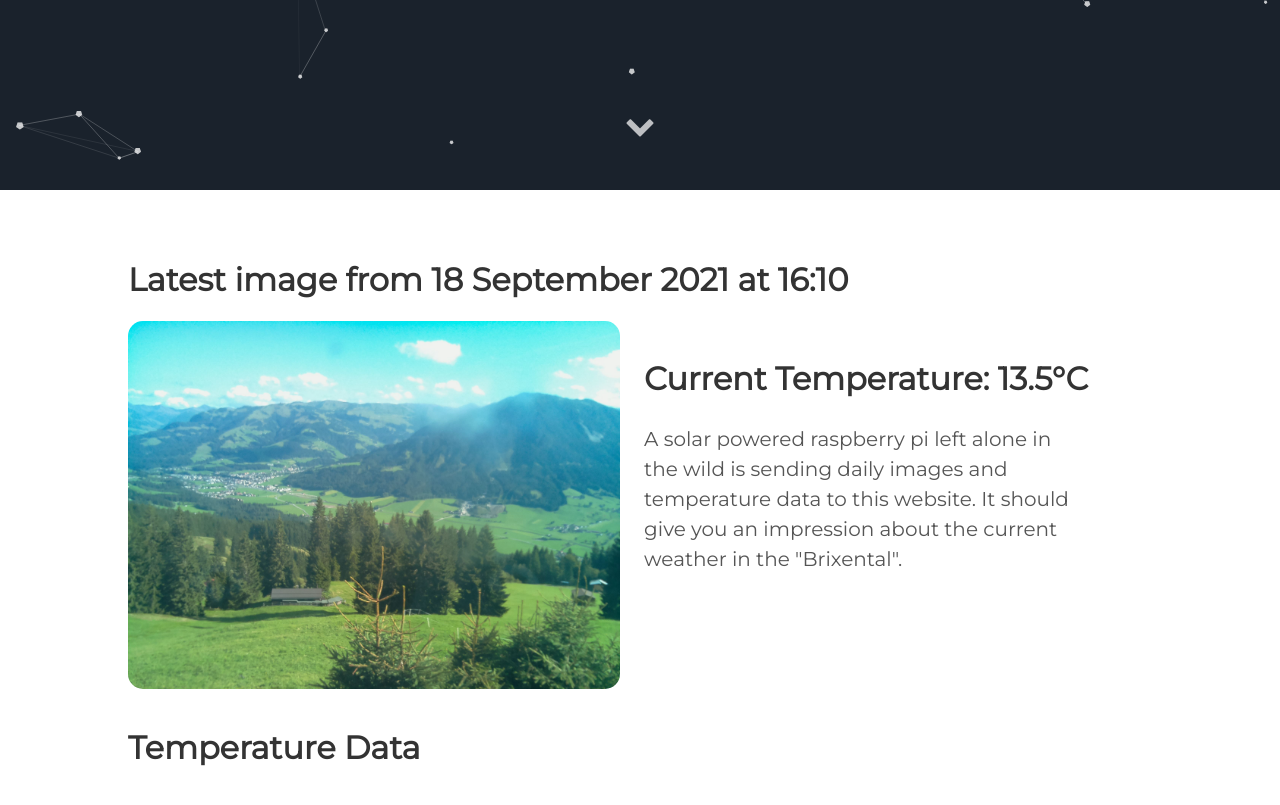
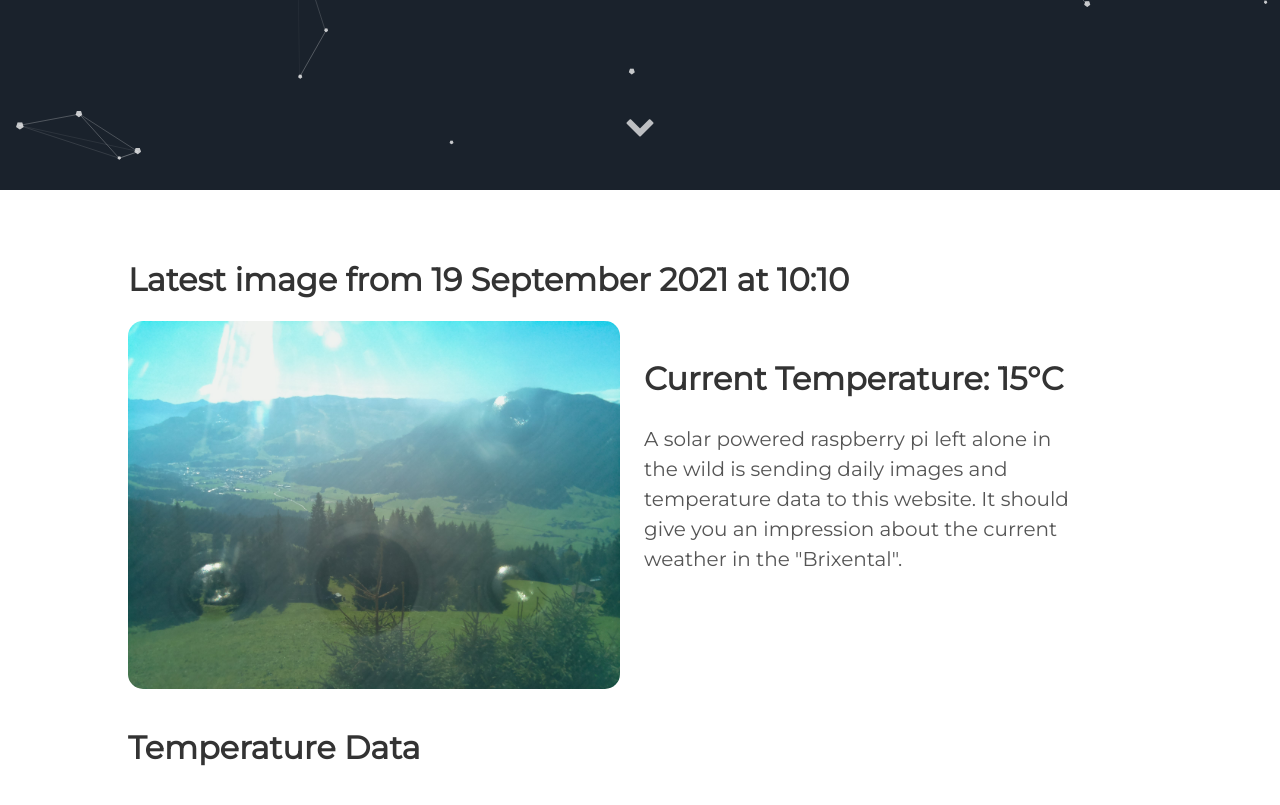
Before and after one commit to vektorious/vektorious.github.io, a Jekyll site: the page built from resources/huette.md, in a window 1280 px wide and 900 px high, scrolled down 710 px. Shown: the top 805 px of the window. Built offline with Jekyll 4.4.1, drawn with Linux system fonts in a browser that asks for light colours.

Commit message:
I'm a bot beep boop

```diff
--- a/resources/huette.md
+++ b/resources/huette.md
@@ -6,13 +6,13 @@ image: '/assets/img/'
 description: 'Live image from the Austrian alps'
 twitter_text: ' '
 ---
-## Latest image from 18 September 2021 at 16:10
+## Latest image from 19 September 2021 at 10:10
 <div class="huette">
   <div class="huette-image">
     <img src="{{ "/assets/img/huette.jpg" | prepend: site.baseurl }}">
   </div>
   <div class="huette-text">
-        <h2>Current Temperature: 13.5°C</h2>
+        <h2>Current Temperature: 15°C</h2>
         <p>A solar powered raspberry pi left alone in the wild is sending daily images and temperature data to this website. It should give you an impression about the current weather in the "Brixental".</p>
 
   </div>
```
Also changed, not shown: rpi-script/2021-09-19_100932.txt (renamed from rpi-script/2021-09-18_160932.txt, +5 -5 lines), rpi-script/huette.md (+2 -2 lines), assets/img/huette.jpg, assets/img/temp_plot.png, rpi-script/temp_plot.png, 1 other file.
